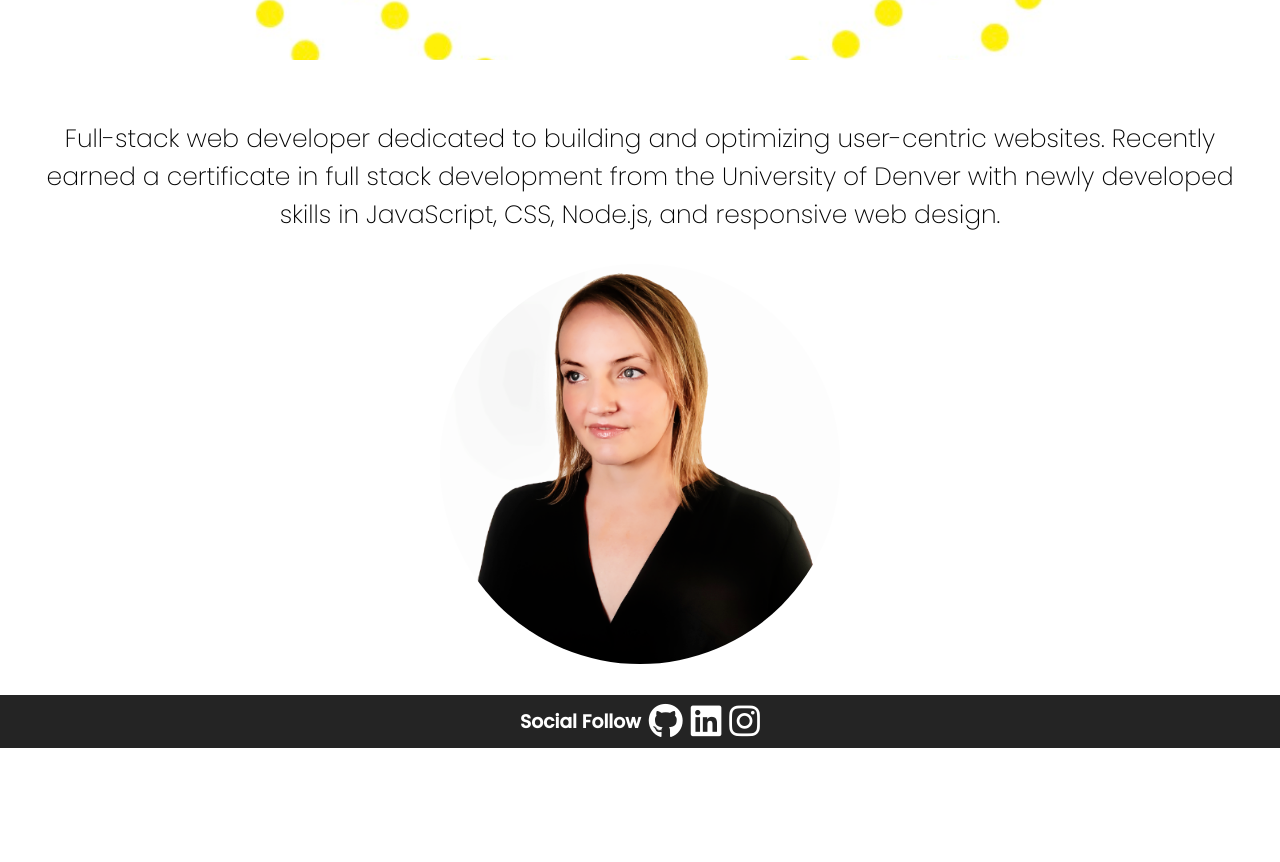
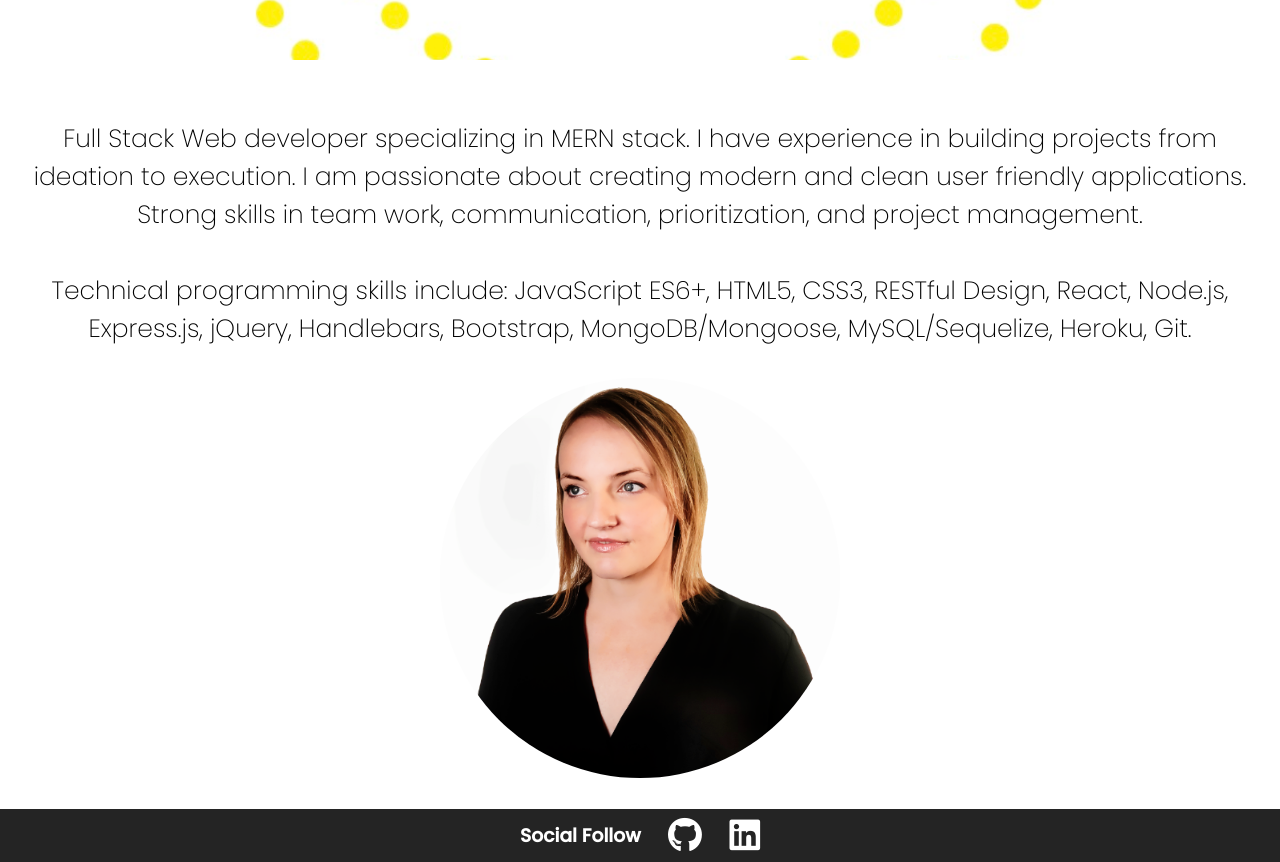
Before and after one commit to CaitlinSwickard/Caitlin-React-Portfolio, a React (Create React App) app: page /about in a window 1280 px wide. Shown: the part 820-1682 px from the top of the page. Before the commit the page ends 1568 px from the top, so only its background shows below. Built offline with nearby package versions, Linux system fonts and the light colour scheme.

Commit message:
updated aboutme and resume

```diff
--- a/src/components/Footer.js
+++ b/src/components/Footer.js
@@ -20,10 +20,6 @@ function Footer() {
                 className="social-icon-link linkedin">
                 <i class='fab fa-linkedin' />
               </a>
-              <a href="/"
-                className="social-icon-link instagram">
-                <i class='fab fa-instagram' />
-              </a>
             </div>
           </div>
         </section>
--- a/src/components/pages/About.js
+++ b/src/components/pages/About.js
@@ -9,9 +9,12 @@ export default function About() {
     <>
       <h1 className="about-me">About Me</h1>
       <Container className="info">
-        <p className='info-p'>Full-stack web developer dedicated to building and optimizing user-centric websites.
-        Recently earned a certificate in full stack development from the University of Denver
-        with newly developed skills in JavaScript, CSS, Node.js, and responsive web design.</p>
+        <p className='info-p'>Full Stack Web developer specializing in MERN stack. I have experience in building projects from
+        ideation to execution. I am passionate about creating modern and clean user friendly applications.
+        Strong skills in team work, communication, prioritization, and project management.
+        </p>
+        <br></br>
+        <p>Technical programming skills include: JavaScript ES6+, HTML5, CSS3, RESTful Design, React, Node.js, Express.js, jQuery, Handlebars, Bootstrap, MongoDB/Mongoose, MySQL/Sequelize, Heroku, Git.</p>
         <img className="head-shot" src="/images/caitlin-headshot.png" alt="head-shot"></img>
       </Container>
 
--- a/src/components/pages/Projects.js
+++ b/src/components/pages/Projects.js
@@ -121,7 +121,7 @@ export default function MediaCard() {
           </Grid>
 
           {/* ecommerce back end */}
-          <Grid item xs={12} md={6} lg={4}>
+          {/* <Grid item xs={12} md={6} lg={4}>
             <Card sx={{ maxWidth: 400 }} className='card'>
               <CardMedia
                 component="img"
@@ -145,7 +145,7 @@ export default function MediaCard() {
                 <a className='card-links' href="https://drive.google.com/file/d/1OK0mcV8EBXbN9NJmn3xaCKlokZ0TQHeM/view" >Video Demo</a>
               </CardActions>
             </Card>
-          </Grid>
+          </Grid> */}
 
           {/* weather dashboard */}
           <Grid item xs={12} md={6} lg={4}>
```
Also changed, not shown: 2 other files (tests, documents, lock files or other folders).
